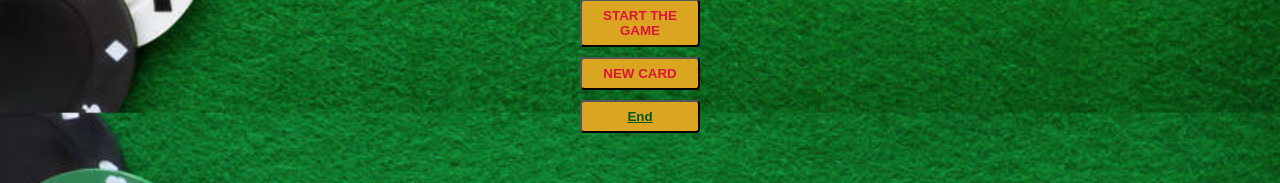
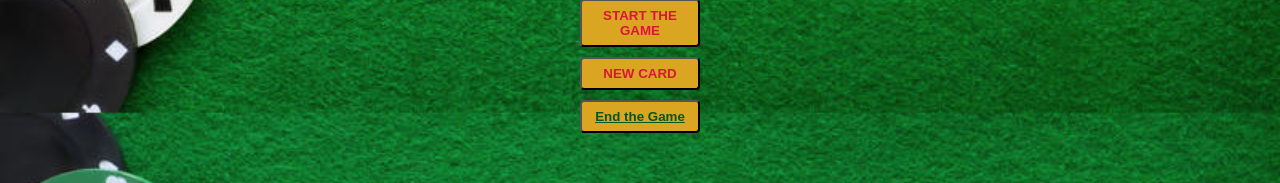
Before and after one commit to ShorenaK/BlackJack-AWS, a Flask app: page /indexmain in a window 1280 px wide. Shown: the part 740-923 px from the top of the page. Run offline with Flask 3, Linux system fonts and the light colour scheme.

Commit message:
updated code

```diff
--- a/app.py
+++ b/app.py
@@ -43,7 +43,7 @@ def start_game():
     card_one_player = shuffle_new_card()
     card_two_player = shuffle_new_card()
     CARD_DECK_Pl = [card_one_player, card_two_player]
-    CARD_DECK_Pl = f"{card_one_player} {card_two_player}"
+    # CARD_DECK_Pl = f"{card_one_player} {card_two_player}"
     SUM_PL_CARDS = card_one_player + card_two_player
 
     card_one_dl = shuffle_new_card()
@@ -131,6 +131,9 @@ def new_card():
     '''
     global SUM_PL_CARDS, SUM_DL_CARDS, CARD_DECK_Pl, MESSAGE, MESSAGE_DL, PLAYER, IS_IN_GAME, HAS_BLACKJACK
 
+    # Default value of new card
+    player_card = None
+
     if IS_IN_GAME and not HAS_BLACKJACK:
         player_card = shuffle_new_card()
         SUM_PL_CARDS += player_card
@@ -176,6 +179,7 @@ def game_action(action):
     if action == 'startTheGame':
         start_game()
         return render_game()
+
     elif action == 'newCard':
         new_card()
         return render_game()
--- a/templates/indexmain.html
+++ b/templates/indexmain.html
@@ -30,11 +30,13 @@
 
         <button id="start_game">START THE GAME</button>
         <button id="new_card">NEW CARD</button>
-        <button><a style="color: rgb(5, 85, 30);" href="{{ url_for('index') }}">End</a></button>
+
+        <button><a style="color: rgb(5, 85, 30);" href="{{ url_for('index') }}">End the Game</a></button>
     </div>
 
  <!-- comment needs to be added here  -->
     <script>
+// jQuery for making asynchronous HTTP requests to start the game.
         function startGame() {
             $.ajax({
                 url: "/game_action/startTheGame",
@@ -49,6 +51,8 @@
                 }
             });
         }
+
+// jQuery for making asynchronous HTTP requests for new card.
 
         function drawNewCard() {
             $.ajax({
@@ -69,11 +73,21 @@
 
             $("#dealer_cards").text("Dealer's Cards: " + data.CARD_DECK_Dl);
             $("#dealer_total").text("Total: " + data.SUM_DL_CARDS);
+
             $("#player_total").text("Total: " + data.SUM_PL_CARDS);
+
+
+            // let playerCards = data.CARD_DECK_Dl.split(' ')
+            // let newPlayerCard = playerCards[playerCards.length -1]
+
+
+
             $("#player_cards").text("Player's Cards: " + data.CARD_DECK_Pl);
 
-            $("#message-dealer").text(data.MESSAGE_DL);
+            // $("#player_cards").text("Player's Cards: " + playerCards.join(' '));
 
+
+            $("#message-dealer").text(data.MESSAGE_DL)
             $("#message").text(data.MESSAGE);
 
 
@@ -86,6 +100,7 @@
             $("#start_game").click(startGame);
             $("#new_card").click(drawNewCard);
         });
+
     </script>
 
 </body>
```
